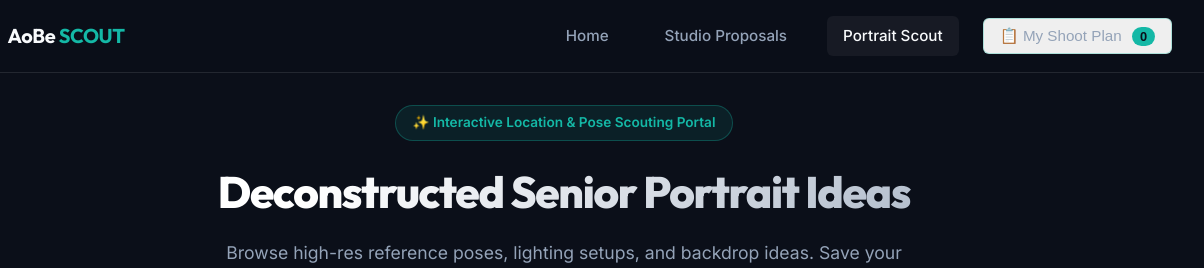
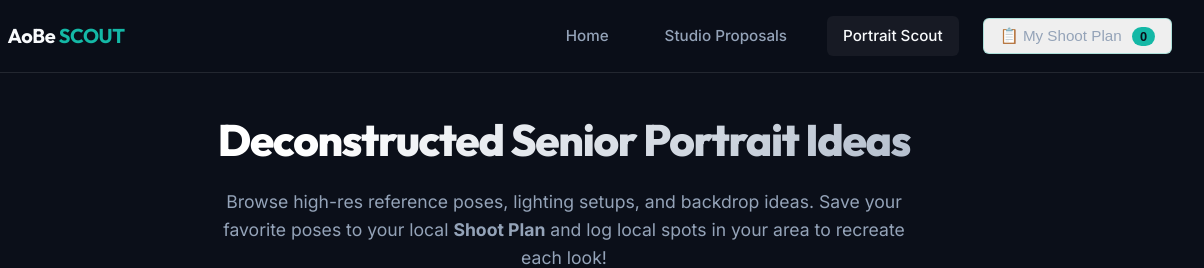
Before and after one commit to aobe-solutions/aobe-solutions.github.io, a website: page senior-portrait-scout.html in a window 1280 px wide. Shown: the top 268 px of the page, 76-1280 px from the left. Drawn offline with Linux system fonts and the light colour scheme.

Commit message:
Remove top hero pill badge

```diff
--- a/senior-portrait-scout.html
+++ b/senior-portrait-scout.html
@@ -38,7 +38,6 @@
 
   <!-- Hero Banner -->
   <section class="scout-hero">
-    <div class="hero-pill">✨ Interactive Location & Pose Scouting Portal</div>
     <h1>Deconstructed Senior Portrait Ideas</h1>
     <p>
       Browse high-res reference poses, lighting setups, and backdrop ideas. Save your favorite poses to your local <strong>Shoot Plan</strong> and log local spots in your area to recreate each look!
```
